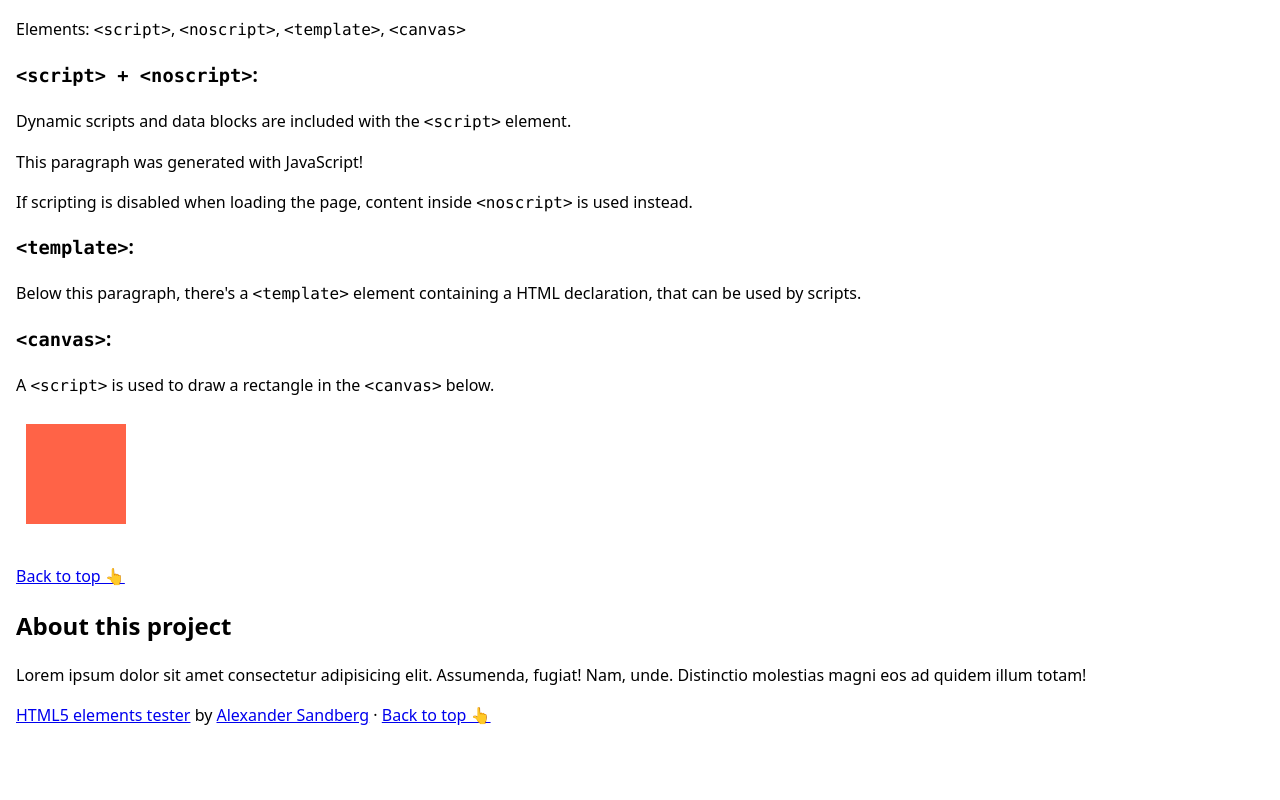
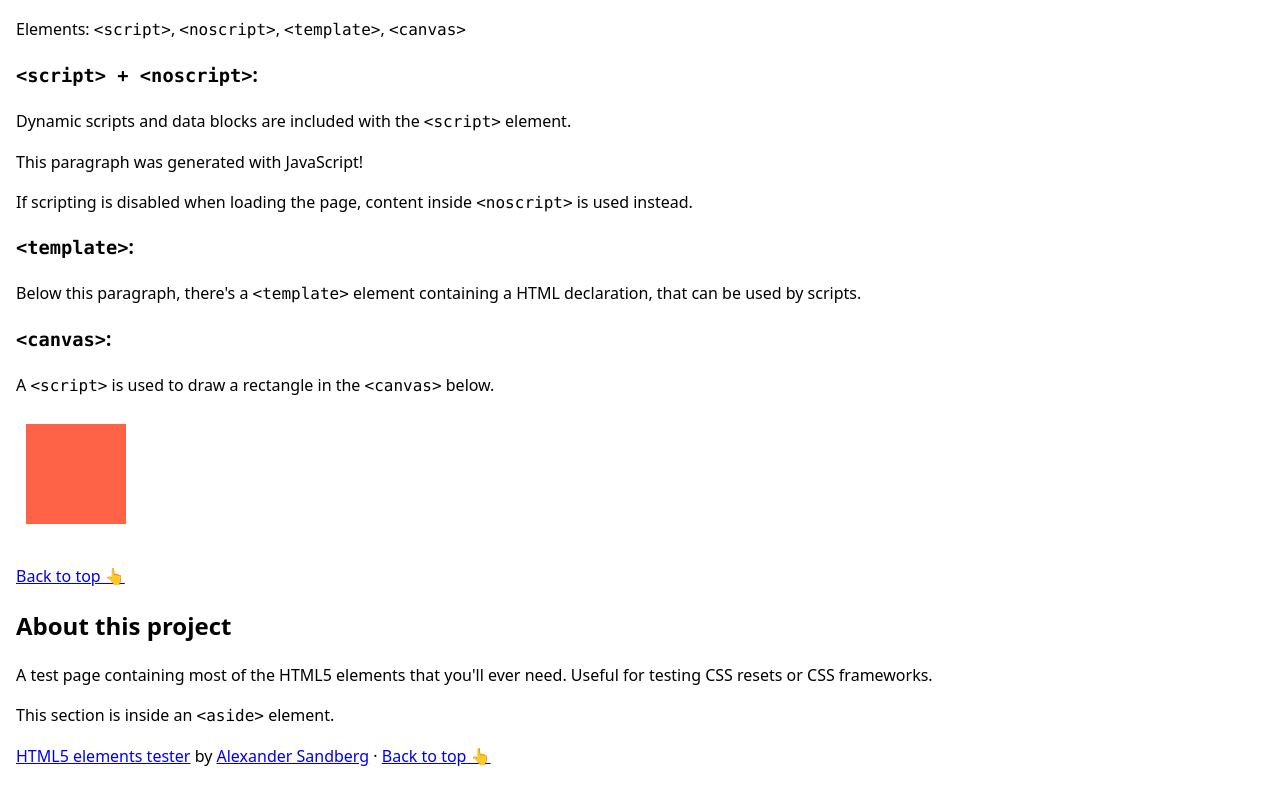
Before and after one commit to alexandersandberg/html5-elements-tester, a plain HTML site: page index.html in a window 1280 px wide. Shown: the part 7079-7879 px from the top of the page. Before the commit the page ends 7838 px from the top, so only its background shows below. Drawn offline with Linux system fonts and the light colour scheme.

Commit message:
Add project description

```diff
--- a/index.html
+++ b/index.html
@@ -549,7 +549,8 @@ background: aliceblue;
 
   <aside id="aside">
     <h2>About this project</h2>
-    <p>Lorem ipsum dolor sit amet consectetur adipisicing elit. Assumenda, fugiat! Nam, unde. Distinctio molestias magni eos ad quidem illum totam!</p>
+    <p>A test page containing most of the HTML5 elements that you'll ever need. Useful for testing CSS resets or CSS frameworks.</p>
+    <p>This section is inside an <code>&lt;aside&gt;</code> element.</p>
   </aside>
 
   <footer>
```
